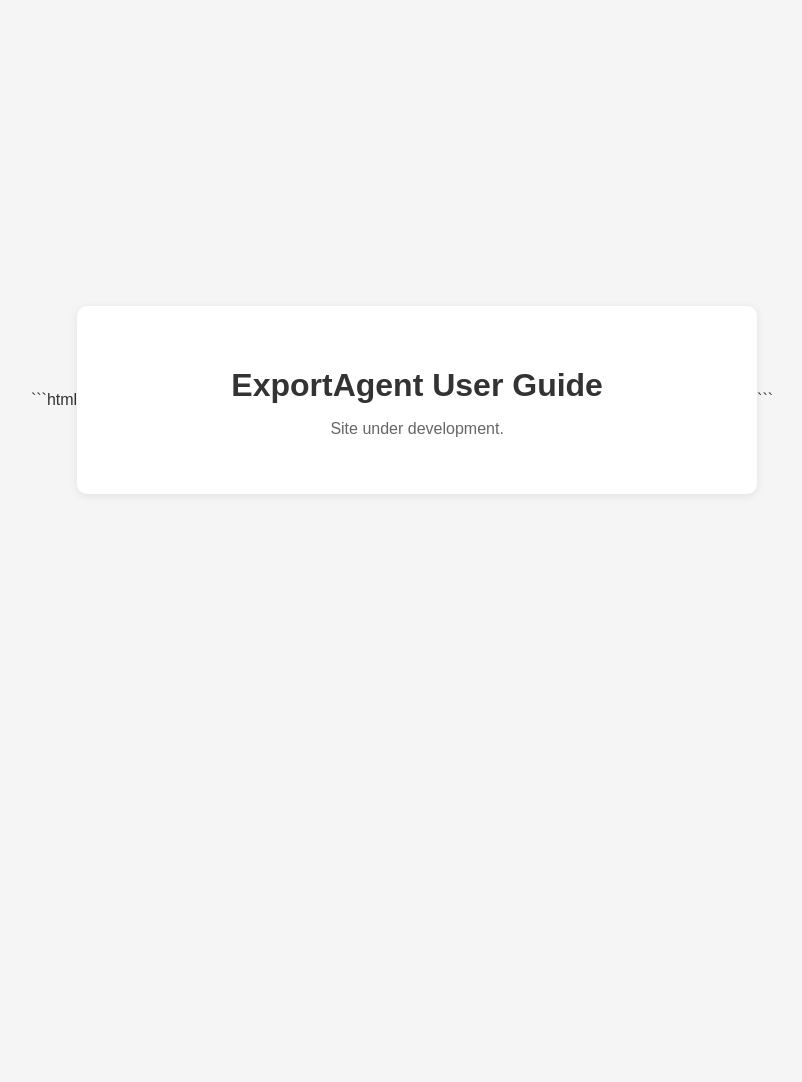
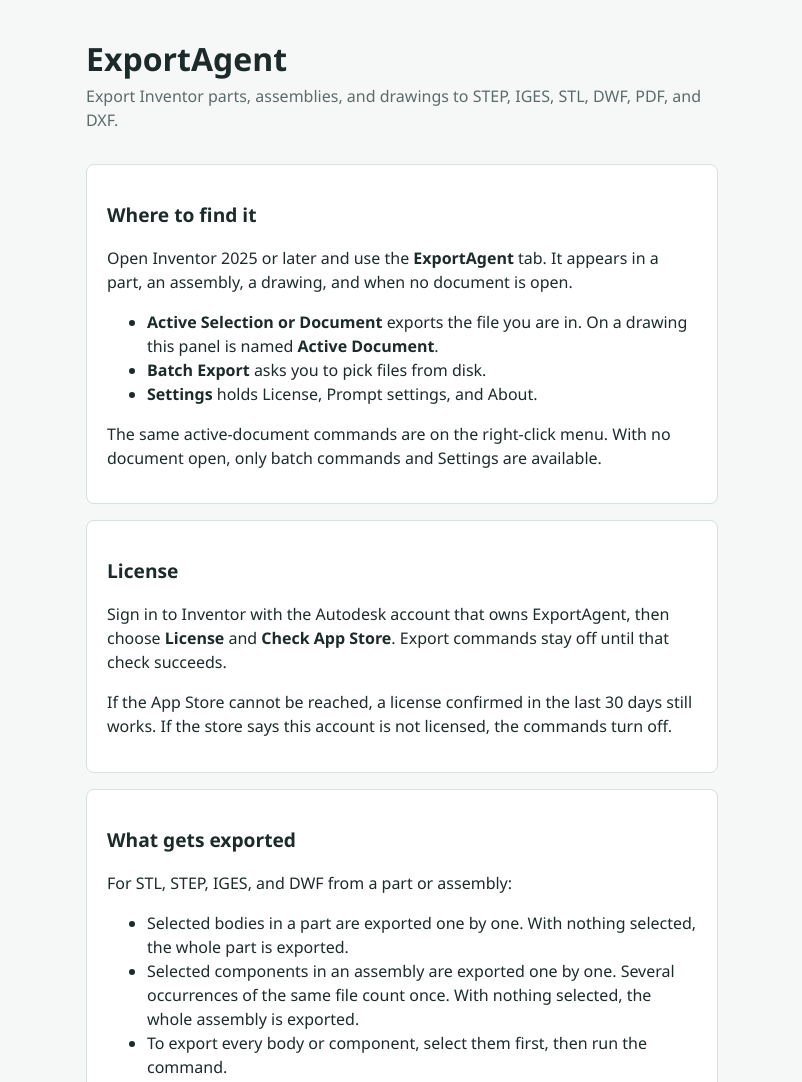
Before and after one commit to ilyasDBT/CorengApps, a plain HTML site: page ExportAgent/index.html in a window 1280 px wide. Shown: the top 1082 px of the page, without its empty margins (238-1040 px from the left). Before the commit the page ends 800 px from the top, so only its background shows below. Drawn offline with Linux system fonts and the light colour scheme.

Commit message:
Update index.html

````diff
--- a/ExportAgent/index.html
+++ b/ExportAgent/index.html
@@ -1,48 +1,137 @@
-```html
 <!DOCTYPE html>
 <html lang="en">
 <head>
-    <meta charset="UTF-8">
-    <meta name="viewport" content="width=device-width, initial-scale=1.0">
-    <title>ExportAgent - User Guide</title>
-
+  <meta charset="utf-8">
+  <meta name="viewport" content="width=device-width, initial-scale=1">
+  <title>ExportAgent quick guide</title>
   <style>
+    :root {
+      color-scheme: light;
+      --ink: #1c2b2a;
+      --muted: #5c6b6a;
+      --line: #d7e0df;
+      --paper: #f6f8f7;
+      --card: #fff;
+      --accent: #0f6e6a;
+    }
+    * { box-sizing: border-box; }
     body {
-            font-family: Arial, sans-serif;
-            background: #f5f5f5;
-            color: #333;
-            display: flex;
-            justify-content: center;
-            align-items: center;
-            min-height: 100vh;
       margin: 0;
+      font: 16px/1.5 "Segoe UI", sans-serif;
+      color: var(--ink);
+      background: var(--paper);
     }
-
-        .container {
-            background: white;
-            max-width: 600px;
-            width: 90%;
-            padding: 40px;
-            text-align: center;
-            border-radius: 10px;
-            box-shadow: 0 2px 10px rgba(0, 0, 0, 0.08);
+    main {
+      max-width: 42rem;
+      margin: 0 auto;
+      padding: 2.5rem 1.25rem 4rem;
     }
-
+    header {
+      margin-bottom: 2rem;
+    }
     h1 {
-            margin-bottom: 15px;
+      margin: 0 0 0.35rem;
+      font-size: 2rem;
+      line-height: 1.2;
     }
-
-        p {
-            color: #666;
-            font-size: 16px;
+    h2 {
+      margin: 2rem 0 0.6rem;
+      font-size: 1.2rem;
+    }
+    p, li { color: var(--ink); }
+    .lede { color: var(--muted); margin: 0; }
+    section {
+      background: var(--card);
+      border: 1px solid var(--line);
+      border-radius: 8px;
+      padding: 0.25rem 1.25rem 1.1rem;
+      margin-top: 1rem;
+    }
+    table {
+      width: 100%;
+      border-collapse: collapse;
+      margin: 0.5rem 0 0.25rem;
+      font-size: 0.95rem;
+    }
+    th, td {
+      text-align: left;
+      vertical-align: top;
+      padding: 0.45rem 0.5rem 0.45rem 0;
+      border-bottom: 1px solid var(--line);
+    }
+    th { color: var(--muted); font-weight: 600; }
+    code {
+      font-family: Consolas, monospace;
+      font-size: 0.92em;
     }
   </style>
 </head>
+<body>
+  <main>
+    <header>
+      <h1>ExportAgent</h1>
+      <p class="lede">Export Inventor parts, assemblies, and drawings to STEP, IGES, STL, DWF, PDF, and DXF.</p>
+    </header>
 
-<body>
-    <div class="container">
-        <h1>ExportAgent User Guide</h1>
-        <p>Site under development.</p>
-    </div>
+    <section>
+      <h2>Where to find it</h2>
+      <p>Open Inventor 2025 or later and use the <strong>ExportAgent</strong> tab. It appears in a part, an assembly, a drawing, and when no document is open.</p>
+      <ul>
+        <li><strong>Active Selection or Document</strong> exports the file you are in. On a drawing this panel is named <strong>Active Document</strong>.</li>
+        <li><strong>Batch Export</strong> asks you to pick files from disk.</li>
+        <li><strong>Settings</strong> holds License, Prompt settings, and About.</li>
+      </ul>
+      <p>The same active-document commands are on the right-click menu. With no document open, only batch commands and Settings are available.</p>
+    </section>
+
+    <section>
+      <h2>License</h2>
+      <p>Sign in to Inventor with the Autodesk account that owns ExportAgent, then choose <strong>License</strong> and <strong>Check App Store</strong>. Export commands stay off until that check succeeds.</p>
+      <p>If the App Store cannot be reached, a license confirmed in the last 30 days still works. If the store says this account is not licensed, the commands turn off.</p>
+    </section>
+
+    <section>
+      <h2>What gets exported</h2>
+      <p>For STL, STEP, IGES, and DWF from a part or assembly:</p>
+      <ul>
+        <li>Selected bodies in a part are exported one by one. With nothing selected, the whole part is exported.</li>
+        <li>Selected components in an assembly are exported one by one. Several occurrences of the same file count once. With nothing selected, the whole assembly is exported.</li>
+        <li>To export every body or component, select them first, then run the command.</li>
+      </ul>
+      <p>A drawing export uses the active drawing. Sheet selection in the browser is ignored. For PDF, choose Current sheet, All sheets, or a sheet range in the options window.</p>
+      <p>Flat Pattern DXF writes the flat pattern of selected sheet-metal parts. In an assembly with nothing selected, it writes every sheet-metal part. If a sheet-metal part has no flat pattern yet, ExportAgent creates one. A part that is not sheet metal is reported as a failure.</p>
+      <p>DWF from a drawing publishes the whole drawing, including all sheets.</p>
+    </section>
+
+    <section>
+      <h2>Formats</h2>
+      <table>
+        <thead>
+          <tr><th>Command</th><th>From</th></tr>
+        </thead>
+        <tbody>
+          <tr><td>STL, STEP, IGES</td><td>Part or assembly</td></tr>
+          <tr><td>Flat Pattern DXF</td><td>Sheet-metal part, or sheet-metal parts in an assembly</td></tr>
+          <tr><td>PDF, Drawing DXF, AutoCAD DWG</td><td>Drawing</td></tr>
+          <tr><td>DWF</td><td>Part, assembly, or drawing</td></tr>
+        </tbody>
+      </table>
+      <p>STL can write one file, or one file per part instance, from the Structure option. That split applies when the whole document is exported.</p>
+      <p>A multi-sheet Drawing DXF or AutoCAD DWG may be saved by Inventor as a zip of one file per sheet.</p>
+    </section>
+
+    <section>
+      <h2>Multi export</h2>
+      <p><strong>Export Multi</strong> writes the active file in every format you turn on. <strong>Batch Multi</strong> does the same for files you pick.</p>
+      <p>3D Model and Drawing each have a group checkbox. DWF is listed under 3D Model and Drawing because it applies to both. If both AutoCAD DWG and Drawing DXF are selected, choose <strong>Subfolder by type</strong> so the two zip or file names do not overwrite each other. You can also save everything in one folder, or in a subfolder named after each file.</p>
+    </section>
+
+    <section>
+      <h2>File names and prompts</h2>
+      <p>Each options window can append the export time, append the revision iProperty, and overwrite a file that already uses that name.</p>
+      <p><strong>Skip this dialog next time</strong> keeps those choices and hides the window on the next run. <strong>Prompt settings</strong> turns that skip on or off per command. A batch command shares the choice with its matching active-document command.</p>
+      <p>When more than one body, component, or file will be written, ExportAgent asks you to continue, then asks for a folder.</p>
+    </section>
+  </main>
 </body>
-```
+</html>
````
Lines whose indentation alone changed are shown as unchanged.
